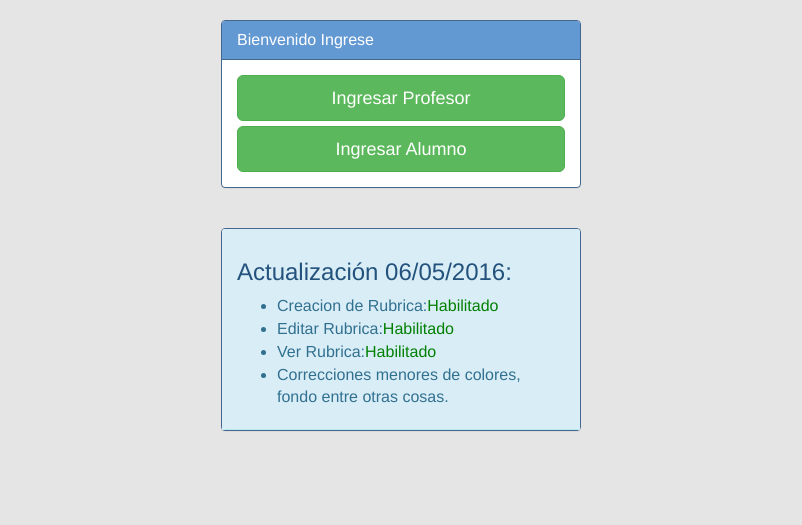
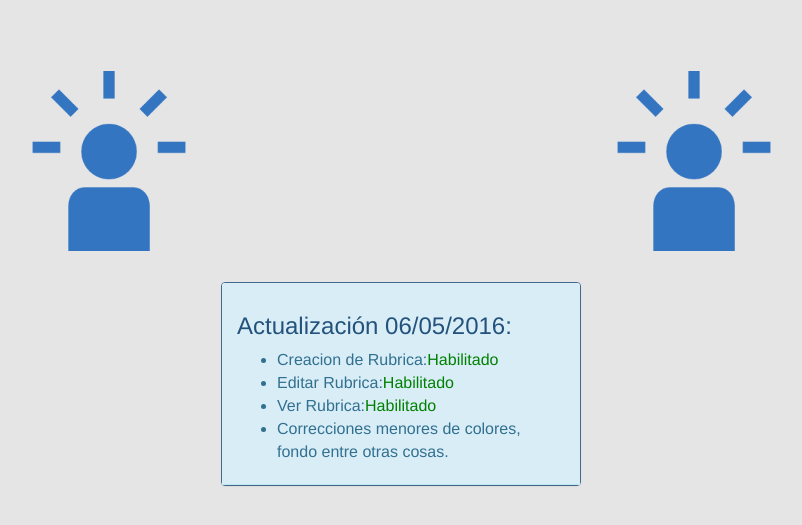
Before and after one commit to miguelo12/Proyecto-php-Incompleto, a PHP site: page /pages/inicio.php in a window 1280 px wide. Shown: the part 131-656 px from the top of the page, without its empty margins (239-1041 px from the left). Run offline with PHP 8.4, Linux system fonts and the light colour scheme.

Commit message:
cambios en inicio

```diff
--- a/pages/inicio.php
+++ b/pages/inicio.php
@@ -59,22 +59,51 @@
 </nav>
     <div class="container">
         <div class="row">
-            <div class="col-xs-12 col-sm-8 col-sm-offset-2 col-md-6 col-md-offset-3 col-lg-4 col-lg-offset-4">
-                <div class="login-panel panel panel-primary">
-                    <div class="panel-heading">
-                        <h3 class="panel-title">Bienvenido Ingrese</h3>
+            <div class="col-xs-12">
+                <div class="row" id="paso1">
+                    <div class="col-xs-12 col-sm-12 col-md-6 col-lg-6">
+                        <!-- Botones donde se dirige -->
+                        <br/>
+                        <br/>
+                        <a type="button" class="btn btn-lg btn-block" id="profe"><img src="img/pensar.png" height="180" width="180" alt=""/></a>
                     </div>
-                    <div class="panel-body">
-                        <fieldset>
-
-                            <!-- Botones donde se dirige -->
-                            <input type="button" class="btn btn-lg btn-success btn-block" value="Ingresar Profesor" onclick=" window.location='../pages/loginProfesor.php'  ">
-                            <input type="button" class="btn btn-lg btn-success btn-block" value="Ingresar Alumno" onclick=" window.location='../pages/loginAlumno.php'  ">
-                        </fieldset>
+                    <div class="col-xs-12 col-sm-12  col-md-6 col-lg-6">
+                        <!-- Botones donde se dirige -->
+                        <br/>
+                        <br/>
+                        <a type="button" class="btn btn-lg btn-block" id="alu"><img src="img/pensar.png" height="180" width="180" alt=""/></a>
                     </div>
                 </div>
-            </div>
-        </div>
+                <div class="row" id="paso2">
+                    <div class="col-xs-12 col-sm-12 col-md-6 col-lg-6">
+                        <!-- Botones donde se dirige -->
+                        <br/>
+                        <br/>
+                        <a type="button" class="btn btn-lg btn-block" id="profe"><img src="img/pensar.png" height="180" width="180" alt=""/></a>
+                    </div>
+                    <div class="col-xs-12 col-sm-12  col-md-6 col-lg-6">
+                        <!-- Botones donde se dirige -->
+                        <br/>
+                        <br/>
+                        <p>Hola</p>
+                        <a class="opened"/>hola</a>
+                    </div>
+                </div>
+                <div class="row" id="paso3">
+                    <div class="col-xs-12 col-sm-12 col-md-6 col-lg-6">
+                        <!-- Botones donde se dirige -->
+                        <br/>
+                        <br/>
+                        <a type="button" class="btn btn-lg btn-block" id="alu"><img src="img/pensar.png" height="180" width="180" alt=""/></a>
+                    </div>
+                    <div class="col-xs-12 col-sm-12  col-md-6 col-lg-6">
+                        <!-- Botones donde se dirige -->
+                        <br/>
+                        <br/>
+                        <p>Hola</p>
+                        <a class="opened"/>hola</a>
+                    </div>
+                </div>
         <br/>
         <div class="row">
             <div class="col-xs-12 col-sm-8 col-sm-offset-2 col-md-6 col-md-offset-3 col-lg-4 col-lg-offset-4">
@@ -104,6 +133,29 @@
     <!-- Custom Theme JavaScript -->
     <script src="../dist/js/sb-admin-2.js"></script>
 
+    <script>
+    $().ready(function(){
+        $("#paso1").show();
+        $("#paso2").hide();
+        $("#paso3").hide();
+        $("#profe").click(function(){
+            $("#paso2").show();
+            $("#paso1").hide();
+            $("#paso3").hide();
+        });
+        $("#alu").click(function(){
+            $("#paso3").show();
+            $("#paso2").hide();
+            $("#paso1").hide();
+        });
+        $(".opened").click(function(){
+            $("#paso1").show();
+            $("#paso2").hide();
+            $("#paso3").hide();
+        });
+    });
+    </script>
+
 </body>
 
 </html>
```
